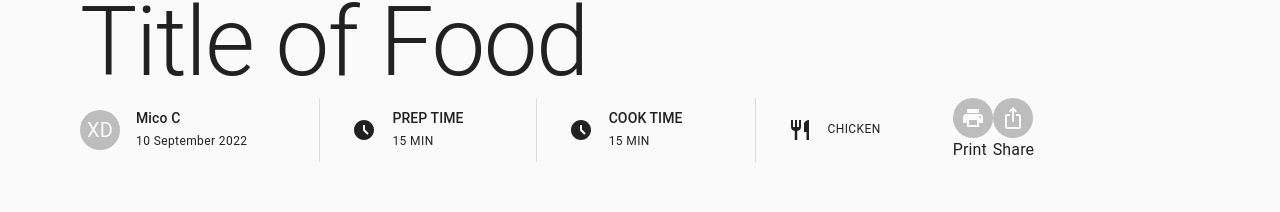
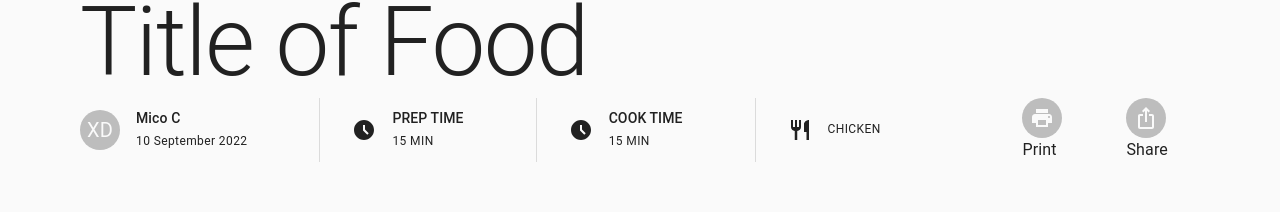
Before and after one commit to nigel5/Cooking-Recipe-Suggestion-Web-App, a React (Create React App) app in the folder frontend/: page /recipes in a window 1280 px wide. Shown: the part 158-370 px from the top of the page. Built offline with nearby package versions, Linux system fonts and the light colour scheme.

Commit message:
added styling

```diff
--- a/frontend/src/components/IngredientSection.js
+++ b/frontend/src/components/IngredientSection.js
@@ -1,6 +1,6 @@
 import {React} from "react"
 import PropTypes from 'prop-types';
-import {Divider, makeStyles, Typography } from "@material-ui/core";
+import {Divider, Typography } from "@material-ui/core";
 import StrikeThroughText from "./StrikeThroughText";
 
 IngredientSection.propTypes = {
--- a/frontend/src/components/StrikeThroughText.js
+++ b/frontend/src/components/StrikeThroughText.js
@@ -29,7 +29,7 @@ function StrikeThroughText(props) {
     }
     return (
     <div className={`${classes.checklistItem} ${strikeThrough ? classes.strikeThrough : ""}`}>
-        <Checkbox icon={<RadioButtonUnchecked/>} checkedIcon={<CheckCircle/>} onChange={handleCheckbox}/>
+        <Checkbox icon={<RadioButtonUnchecked/>} checkedIcon={<CheckCircle/>} onChange={handleCheckbox} color={"primary"}/>
         <Typography variant={variant}> {text}</Typography>
     </div>)
 }
--- a/frontend/src/pages/Home.js
+++ b/frontend/src/pages/Home.js
@@ -10,7 +10,6 @@ import {
   makeStyles,
   Typography,
 } from "@material-ui/core";
-import RecipeCard from "../components/RecipeCard";
 import { testRecipeItems } from "../testData/testData";
 import RecipeCardList from "../components/RecipeCardList";
 
--- a/frontend/src/pages/Recipes.js
+++ b/frontend/src/pages/Recipes.js
@@ -1,5 +1,5 @@
-import { Avatar, Card, CardHeader, Checkbox, Divider, List, ListItem, ListItemText, Typography } from "@material-ui/core";
-import { AccessTimeFilled, CheckCircle, RadioButtonUnchecked, IosShare, Print, Restaurant } from '@mui/icons-material';
+import { Avatar, Card, CardHeader, Divider, List, ListItem, ListItemText, Typography } from "@material-ui/core";
+import { AccessTimeFilled, IosShare, Print, Restaurant } from '@mui/icons-material';
 import { makeStyles } from '@material-ui/core/styles';
 import { Image } from 'mui-image'
 import React from "react";
@@ -66,7 +66,7 @@ const useStyles = makeStyles((theme) => ({
     width: "60%",
   },
   otherRecipesSection: {
-    width: "20%"
+    width: "30%"
   },
   ingredientsContainer: {
     display: "flex",
@@ -94,6 +94,14 @@ const useStyles = makeStyles((theme) => ({
   },
   suggestionsSection: {
     textAlign: "center"
+  },
+  recipeButtonItem: {
+    paddingLeft: "32px",
+    paddingRight: "32px",
+  },
+  headerSpacing: {
+    display:"flex",
+    justifyContent: "space-between",
   }
 
 }));
@@ -104,6 +112,7 @@ const Recipes = () => {
     <div>
     <div className={classes.sectionMargin}>
       <Typography variant="h1">Title of Food</Typography>
+      <div className={classes.headerSpacing}>
         <div className = {classes.recipeHeader}>
           <div className={classes.authorDetails} style={{paddingLeft: "0px"}}>
                   <Avatar style={{marginRight: "16px"}}>XD</Avatar>
@@ -143,15 +152,15 @@ const Recipes = () => {
               CHICKEN
             </Typography>
           </div>
-
+        </div>
         <div className ={classes.recipeButtons}>
-          <div>
+            <div className={classes.recipeButtonItem}>
               <Avatar>
                 <Print/>
               </Avatar>
               <Typography>Print</Typography>
             </div>
-          <div>
+            <div className={classes.recipeButtonItem}>
               <Avatar>
                 <IosShare/>
               </Avatar>
```
Lines whose indentation alone changed are shown as unchanged.
